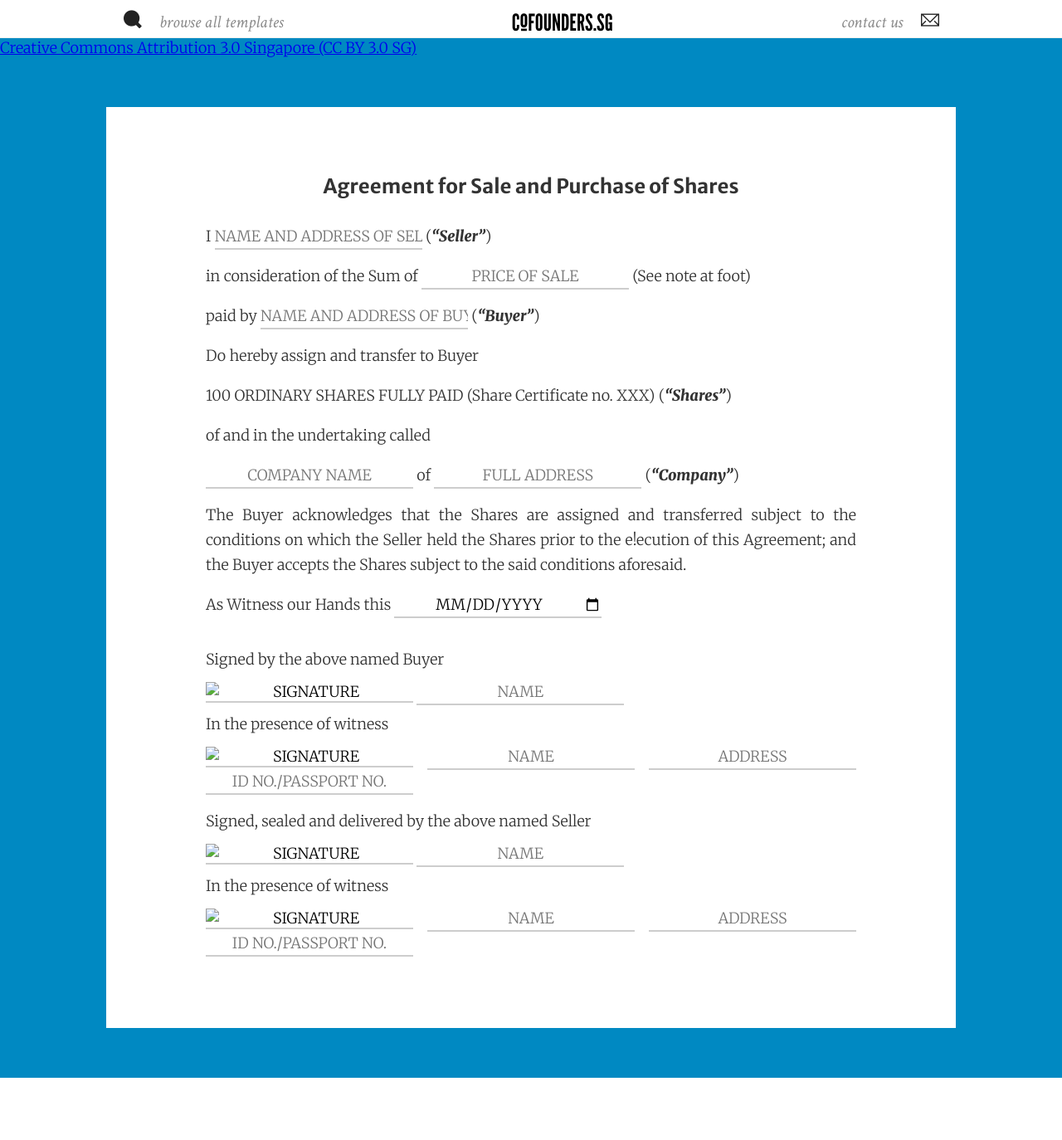
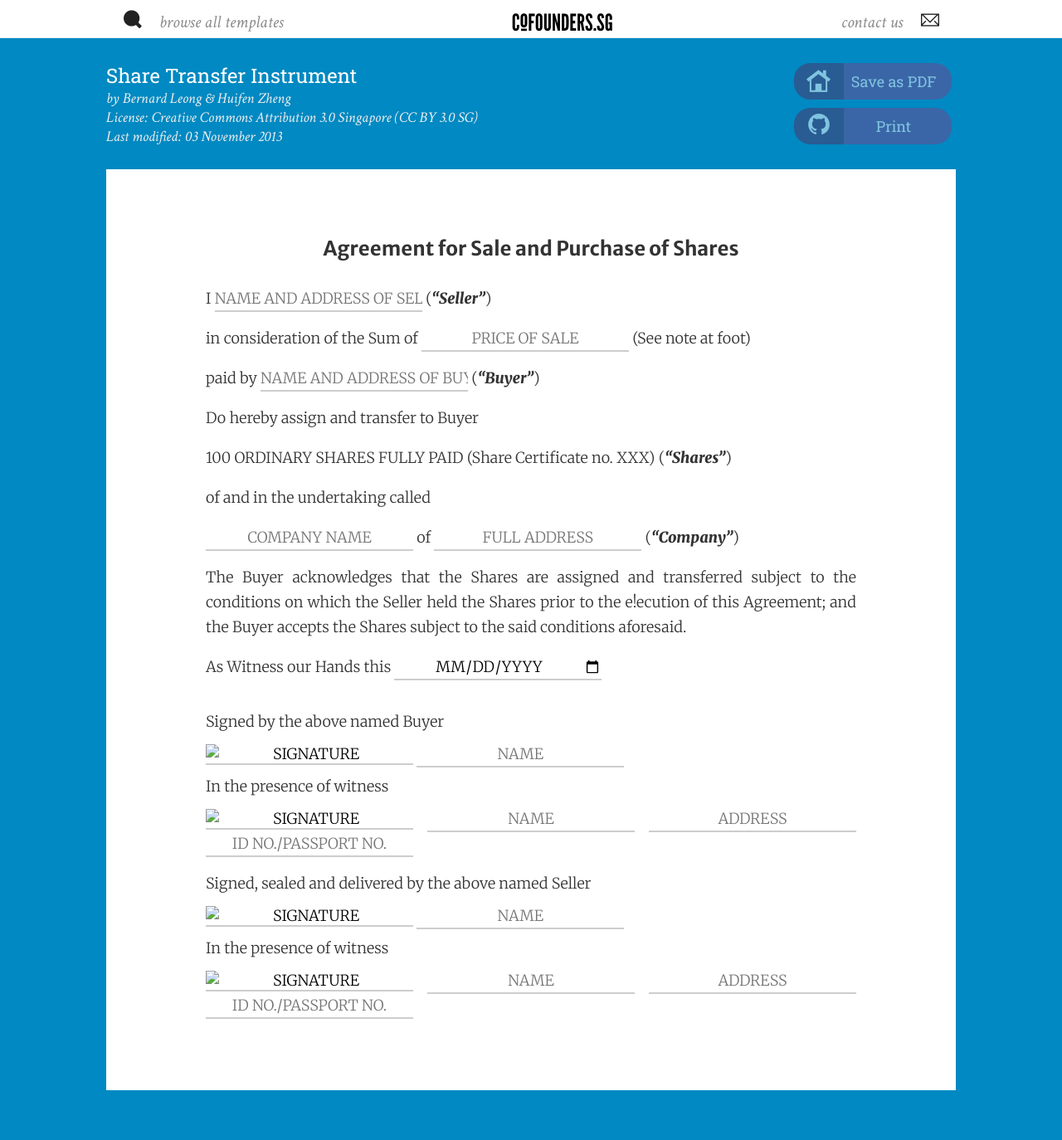
Before and after one commit to cofounders/legal, a Jekyll site: the page built from _posts/2013-11-03-share_transfer_instrument.html, in a window 1280 px wide. Shown: the whole page at 83% size. Built offline with Jekyll 4.4.1, drawn with Linux system fonts in a browser that asks for light colours; some web fonts are replaced; before the commit the page ends 1299 px from its top, so only the background shows below that.

Commit message:
Template header styling for meta info and controls

```diff
--- a/_layouts/document.html
+++ b/_layouts/document.html
@@ -3,7 +3,20 @@ layout: menu
 ---
 <section id="document">
   <header>
-    <a href="{{page.license.url}}">{{page.license.name}}</a>
+    <div class="meta">
+      <h1>{{ page.title }}</h1>
+      <ul class="authors">
+        {% for author in page.authors %}
+        <li><a href="{{ author.contact }}">{{ author.name }}</a></li>
+        {% endfor %}
+      </ul>
+      <p class="license">License: <a href="{{ page.license.url }}">{{ page.license.name }}</a></p>
+      <p class="date">Last modified: <time datetime="{{ page.date | date_to_xmlschema }}">{{ page.date | date_to_long_string }}</time></p>
+    </div>
+    <div class="controls">
+      <button class="action pdf" disabled>Save as PDF</button>
+      <button class="action print" disabled>Print</button>
+    </div>
   </header>
   <article>
     {{content}}
--- a/styles/site.css
+++ b/styles/site.css
@@ -62,10 +62,12 @@ body > section {
   -webkit-justify-content: flex-start;
   justify-content: flex-start;
 }
-body > section > article {
+body > section > * {
   margin: 0 auto;
   width: 100%;
   max-width: 1024px;
+}
+body > section > article {
   -webkit-flex: auto;
   flex: auto;
   min-height: 300px;
@@ -93,11 +95,36 @@ body > section > article > * {
   }
 }
 
+/* Component: Author attribution
+ */
+
+ul.authors {
+  list-style: none;
+  margin: 0;
+  padding: 0;
+}
+ul.authors li {
+  display: inline;
+}
+ul.authors li:after {
+  content: ', ';
+}
+ul.authors li:nth-last-child(2):after,
+ul.authors li:last-child:after {
+  content: none;
+}
+ul.authors li:first-child:before {
+  content: 'by ';
+}
+ul.authors li:last-child:not(:first-child):before {
+  content: '\& ';
+}
+
 /* Component: Slide titles
  */
 
-h1,
-h2 {
+body > section > article h1,
+body > section > article h2 {
   font-family: 'League Gothic', sans-serif;
   text-transform: uppercase;
   font-weight: normal;
@@ -107,15 +134,58 @@ h2 {
   color: #222222;
   line-height: 1;
 }
-h1 > .cfsg {
+body > section > article h1 > .cfsg {
   font-family: 'League Gothic CFSG', 'League Gothic', sans-serif;
   text-transform: lowercase;
 }
-h1 {
+body > section > article h1 {
   font-size: 72px;
 }
-h2 {
+body > section > article h2 {
   font-size: 28px;
+}
+
+/* Component: Action button
+ */
+
+button.action {
+  position: relative;
+  display: inline-block;
+  -webkit-box-sizing: border-box;
+  -moz-box-sizing: border-box;
+  box-sizing: border-box;
+  min-height: 40px;
+  border: none;
+  border-radius: 20px;
+  background: none;
+  color: #fff;
+  background-color: #74448e;
+  font-family: 'Roboto Slab', serif;
+  font-size: 18px;
+  font-weight: 400;
+  padding: 10px 10px 10px 60px;
+}
+button:before {
+  position: absolute;
+  left: 0;
+  top: 0;
+  font-family: 'cfsg-icon-fonts';
+  font-size: 30px;
+  color: #fff;
+  display: inline-block;
+  width: 60px;
+  height: 100%;
+  border-radius: 20px 0 0 20px;
+  background-color: rgba(0, 0, 0, 0.3);
+  line-height: 40px;
+  text-align: center;
+  padding: 0 0 0 0;
+  -webkit-box-sizing: border-box;
+  -moz-box-sizing: border-box;
+  box-sizing: border-box;
+}
+button.action[disabled] {
+  opacity: 0.5;
 }
 
 /* Component: Details button
@@ -341,26 +411,7 @@ body > nav > div > a.logo > .cfsg {
   font-size: 18px;
 }
 #list .template .authors {
-  list-style: none;
-  margin: 0;
-  padding: 0;
   color: #fff;
-}
-#list .template .authors li {
-  display: inline;
-}
-#list .template .authors li:after {
-  content: ', ';
-}
-#list .template .authors li:nth-last-child(2):after,
-#list .template .authors li:last-child:after {
-  content: none;
-}
-#list .template .authors li:first-child:before {
-  content: 'by ';
-}
-#list .template .authors li:last-child:not(:first-child):before {
-  content: '\& ';
 }
 #list .template .authors a {
   text-decoration: none;
@@ -433,12 +484,69 @@ body > nav > div > a.logo > .cfsg {
   font-family: Merriweather;
   font-size: 18px;
 }
+#document > header {
+  display: -webkit-flex;
+  display: flex;
+  padding-top: 20px;
+  padding-bottom: 20px;
+  -webkit-box-sizing: border-box;
+  -moz-box-sizing: border-box;
+  box-sizing: border-box;
+  -webkit-align-items: center;
+  -moz-align-items: center;
+  align-items: center;
+}
+#document > header .meta {
+  -webkit-flex: auto;
+  flex: auto;
+  color: #eee;
+}
+#document > header .meta h1 {
+  color: #fff;
+  font-family: 'Roboto Slab', serif;
+  font-size: 24px;
+  font-weight: 400;
+  margin: 0;
+}
+#document > header .meta p,
+#document > header .meta ul {
+  font-style: italic;
+  margin: 0;
+  font-family: 'Crimson Text', serif;
+  font-weight: 400;
+  font-style: italic;
+  font-size: 18px;
+}
+#document > header .meta a {
+  color: #eee;
+  text-decoration: none;
+}
+#document > header .controls {
+  -webkit-flex: none;
+  flex: none;
+  width: 200px;
+  -webkit-box-sizing: border-box;
+  -moz-box-sizing: border-box;
+  box-sizing: border-box;
+  padding: 0 5px;
+}
+#document > header .controls button {
+  display: block;
+  width: 100%;
+  margin: 10px 0;
+}
+#document > header .controls button.pdf:before {
+  content: 'h';
+}
+#document > header .controls button.print:before {
+  content: 'g';
+}
 #document > article {
   line-height: 30px;
   font-size: 18px;
   color: #333;
   background-color: white;
-  margin: 60px auto;
+  margin: 0 auto 60px auto;
   padding: 60px 120px;
   text-align: justify;
   -webkit-box-sizing: border-box;
@@ -544,6 +652,7 @@ body > nav > div > a.logo > .cfsg {
 }
 #document > article dfn {
   font-weight: 900;
+  font-style: italic;
 }
 #document > article dfn:before {
   content: open-quote;
@@ -618,8 +727,12 @@ body > nav > div > a.logo > .cfsg {
 }
 
 @media (max-width: 768px) {
+  #document > header {
+    padding-right: 5px;
+    padding-left: 10px;
+  }
   #document > article {
-    padding: 20px;
+    padding: 0 20px;
   }
 }
 
```
